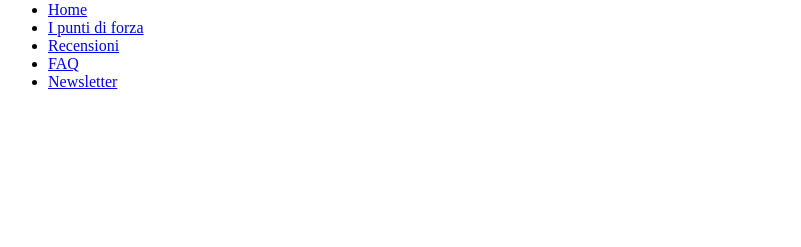
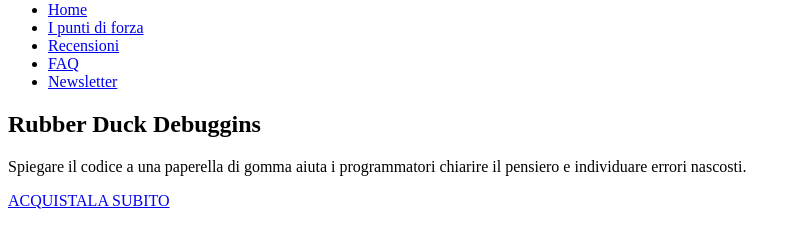
Before and after one commit to ubska/landing-page-product, a plain HTML site: page index.html in a window 1280 px wide. Shown: the part 79-326 px from the top of the page, without its empty margins (0-801 px from the left). Drawn offline with Linux system fonts and the light colour scheme.

Commit message:
feat: add hero section

```diff
--- a/index.html
+++ b/index.html
@@ -26,6 +26,13 @@
             </ul>
         </nav>
     </header>
+
+    <!-- hero section -->
+     <section>
+        <h2>Rubber Duck Debuggins</h2>
+        <p>Spiegare il codice a una paperella di gomma aiuta i programmatori chiarire il pensiero e individuare errori nascosti.</p>
+        <a href="#">ACQUISTALA SUBITO</a>
+     </section>
     <script src="scripts.js"></script>
 </body>
 </html>
```
